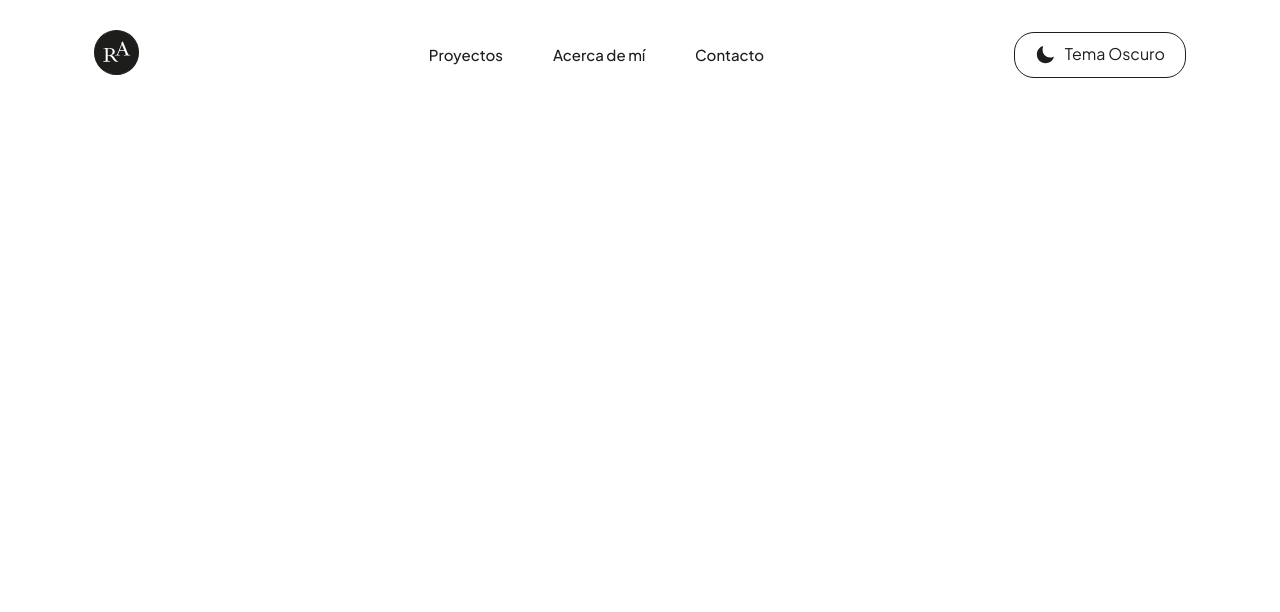
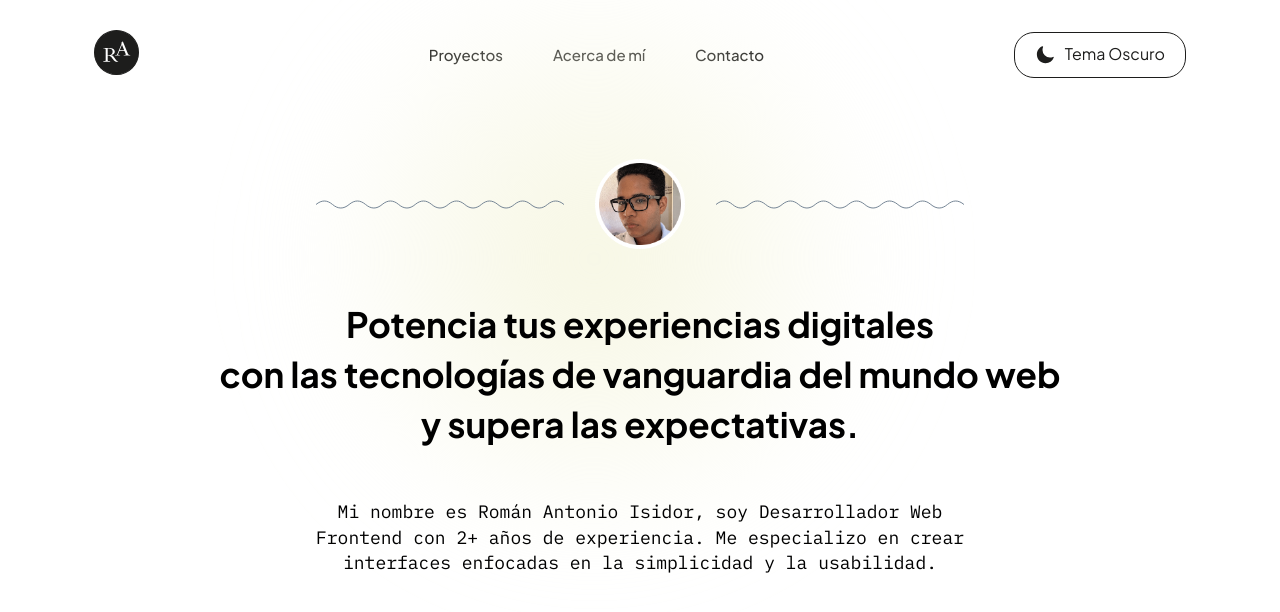
Before and after one commit to romanisidor/portfolio-roman-isidor, a plain HTML site: page index.html in a window 1280 px wide. Drawn offline with Linux system fonts and the light colour scheme.

Commit message:
navbar and header in progress

```diff
--- a/css/styles.css
+++ b/css/styles.css
@@ -23,10 +23,7 @@ body {
     margin: 0;
 }
 
-.container{
-    max-width: 90%;
-    margin: 0 auto;
-}
+
 
 /* CSS Variables */
 
@@ -35,6 +32,11 @@ body {
     --paragraph-font: 'IBM Plex Mono', monospace;
     --primary-color: #1D1D1C;
     --secondary-color: #fff;
+}
+
+.container{
+    max-width: 90%;
+    margin: 0 auto;
 }
 
 /* Navbar */
@@ -125,3 +127,106 @@ body {
         width: 2rem;
     }
 }
+
+/* Header */
+
+/* Ligths */
+
+
+.header{
+    margin-top: 5rem;
+    position: relative;
+    z-index: 50;
+    /* background-color: red; */
+    /* padding: 0 1rem; */
+}
+
+.light1{
+    width: 40rem;
+    height: 40rem;
+    border-radius: 100px;
+    /* background-color: red; */
+    background: radial-gradient(50% 50% at 50% 50%, #F6F7E1 0%, rgba(246, 246, 225, 0.927083) 7.29%, rgba(246, 246, 225, 0) 100%);
+    filter: blur(50px);
+    position: absolute;
+    top: -10rem;
+    z-index: -1;
+    left: -10rem;
+}
+
+.header__photo{
+    display: flex;
+    align-items: center;
+    justify-content: center;
+    gap: 3rem;
+    padding: 0rem 2rem;
+    overflow: hidden;
+}
+
+.header__photo .line{
+    width: 18rem;
+    /* height: 5rem; */
+}
+
+.header__photo .profile-picture{
+    width: 5.5rem;
+}
+
+.header__title{
+    text-align: center;
+    margin-top: 5rem;
+    font-family: var(--title-font);
+    font-size: 2.5rem;
+}
+
+.header__title br{
+    display: none;
+}
+
+.header__text-wrapper{
+    margin: 0 auto;
+}
+
+.header__paragraph{
+    text-align: center;
+    margin-top: 5rem;
+    font-family: var(--paragraph-font);
+    font-size: 1.42rem;
+    line-height: 140%;
+
+}
+
+@media (min-width:1024px){
+
+    .header__photo{
+        padding: 0;
+    }
+    .header__photo .line{
+        width: 25rem;
+    }
+
+    .header__photo .profile-picture{
+        width: 9rem;
+    }
+    .header__title br{
+        display: block;
+    }
+    .header__title{
+        font-size: 3.5rem;
+        line-height: 5rem;
+    }
+    .header__text-wrapper{
+        width: 60%;
+    }
+    .header__paragraph{
+        font-size: 1.8rem;
+    }
+
+    .light1{
+        width: 60rem;
+        height: 60rem;
+        top: -20rem;
+        z-index: -1;
+        left: 20%;
+    }
+}
--- a/index.html
+++ b/index.html
@@ -17,15 +17,16 @@
 
 
 </head>
-<body class="container">
+<body>
 
+<div class="container">
     <nav class="navbar">
         <a href="index.html"><img src="/img/logo_website.svg" class="navbar__logo " alt="Logo Website"></a>
 
         <ul class="navbar__menu">
             <li class="navbar__menu-link"><a href="/">Proyectos</a></li>
-        <li class="navbar__menu-link"><a href="">Acerca de mí</a></li>
-        <li class="navbar__menu-link"><a href="">Contacto</a></li>
+            <li class="navbar__menu-link"><a href="/">Acerca de mí</a></li>
+            <li class="navbar__menu-link"><a href="/">Contacto</a></li>
         </ul>
 
         <button class="navbar__theme-btn">
@@ -40,8 +41,22 @@
                 <path stroke-linecap="round" stroke-linejoin="round" d="M3.75 6.75h16.5M3.75 12h16.5m-16.5 5.25h16.5" />
             </svg>
         </button>
+    </nav>
 
-</nav>
+    <main class="header">
+        <div class="light1"></div>
+        <div class="header__photo">
+            <img src="/img/curved_line.svg" class="line" alt="Line">
+            <img src="/img/profile_picture.png" class="profile-picture" alt="Román Isidor Picture">
+            <img src="/img/curved_line.svg" class="line" alt="Line">
+        </div>
+        <h1 class="header__title">Potencia tus experiencias digitales <br> con las tecnologías de vanguardia del mundo web <br> y supera las expectativas.</h1>
+        <div class="header__text-wrapper">
+            <p class="header__paragraph">Mi nombre es Román Antonio Isidor, soy Desarrollador Web Frontend con 2+ años de experiencia. Me especializo en crear interfaces enfocadas en la simplicidad y la usabilidad.</p>
+        </div>
+    </main>
+
+</div>
 
 </body>
 </html>
```
Also changed, not shown: img/profile_picture.png (added). Lines whose indentation alone changed are shown as unchanged.
